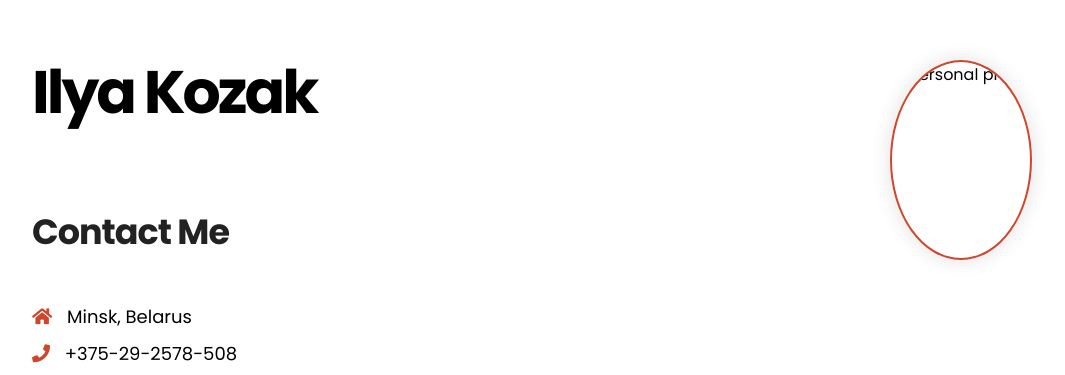
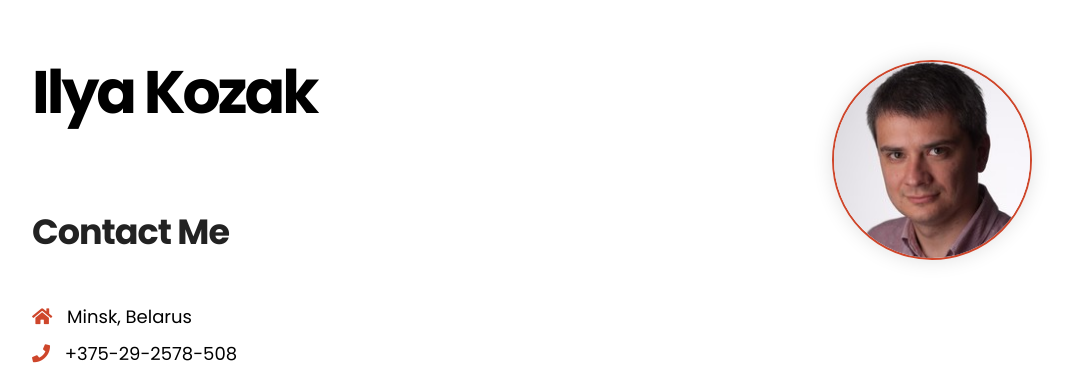
Before and after one commit to IlyaKozak/rsschool-cv, a plain HTML site: page index.html in a window 1280 px wide. Shown: the top 375 px of the page, without its empty margins (108-1173 px from the left). Drawn offline with Linux system fonts and the light colour scheme; the site is published under a folder, as on GitHub Pages, so addresses that start at the root find nothing.

Commit message:
fix: img src link

```diff
--- a/index.html
+++ b/index.html
@@ -22,7 +22,7 @@
         <div>
           <img
             class="personal-photo"
-            src="/portrait-small.jpeg"
+            src="portrait-small.jpeg"
             alt="personal photo"
           />
         </div>
```
